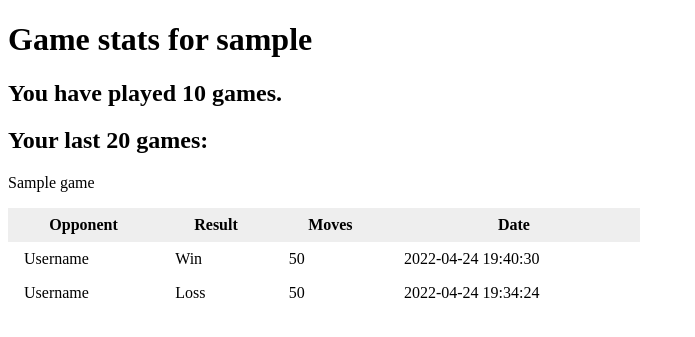
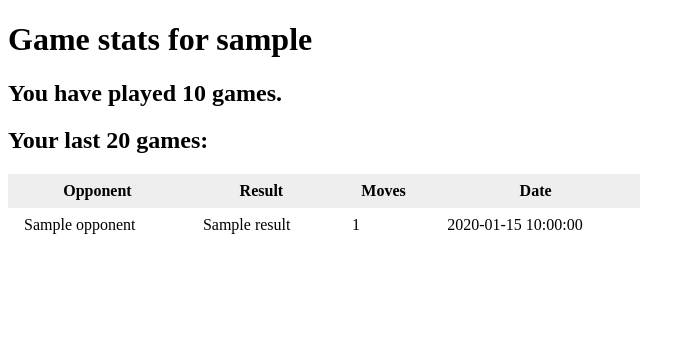
Before and after one commit to Cloudperry/ultimate-tic-tac-toe, a Flask app: template templates/stats.html in a window 1280 px wide. Shown: the top 337 px of the page, without its empty margins (0-695 px from the left). Run offline with Flask 2, Linux system fonts and the light colour scheme; the template is opened without the code that fills it: most values are stand-ins (such as "Sample title", 1, 10 or a date in 2020).

Commit message:
Changes game history to a much more readable table format

```diff
--- a/templates/stats.html
+++ b/templates/stats.html
@@ -10,13 +10,6 @@
 <h2>
 	Your last 20 games:
 </h2>
-<p>
-	{% for game in game_history %}
-	<p>
-		{{ game }}
-	</p>
-	{% endfor %}
-</p>
 <div class="verticalScrollableTable">
 	<table>
 		<thead>
@@ -28,8 +21,9 @@
 			</tr>
 		</thead>
 		<tbody>
-			<tr><td>Username</td> <td>Win</td> <td>50</td> <td>2022-04-24 19:40:30</td></tr>
-			<tr><td>Username</td> <td>Loss</td> <td>50</td> <td>2022-04-24 19:34:24</td></tr>
+			{% for game in game_history %}
+				<tr><td>{{game.opponent}}</td> <td>{{game.result}}</td> <td>{{game.move_count}}</td> <td>{{game.played_on}}</td></tr>
+			{% endfor %}
 		</tbody>
 	</table>
 </div>
```
